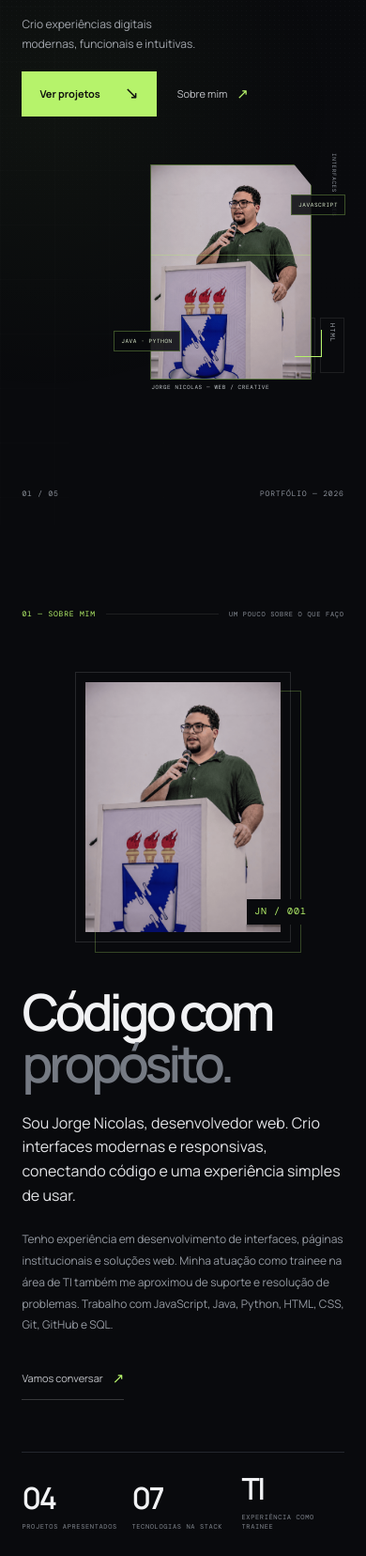
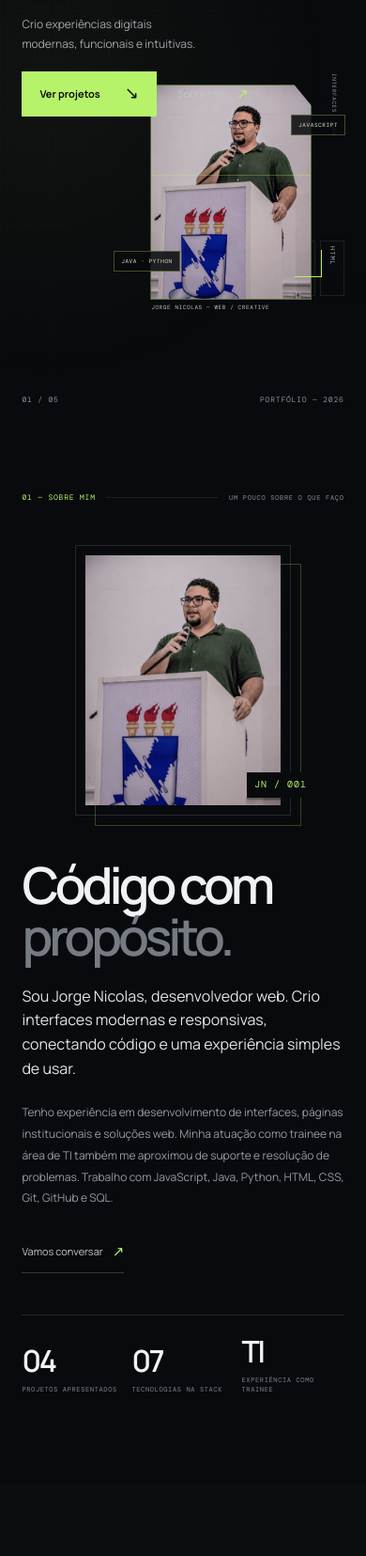
Before and after one commit to souzajorgenicolas-dev/portifolio, a plain HTML site: page index.html in a window 390 px wide. Shown: the part 341-1997 px from the top of the page at 94% size. Drawn offline with nearby package versions, Linux system fonts and the light colour scheme.

Commit message:
Refine styles for hero and about sections
Adjusted hero section dimensions and about layout padding and gap.

```diff
--- a/styles/main.css
+++ b/styles/main.css
@@ -1843,9 +1843,9 @@ button:focus-visible {
 
     .hero {
         padding-top: 18vh;
-        min-height: 900px;
-        height: 100svh;
-        max-height: 1050px
+        min-height: 760px;
+        height: min(100svh, 800px);
+        max-height: 800px
     }
 
     .hero-content {
@@ -1929,8 +1929,8 @@ button:focus-visible {
 
     .about-layout {
         grid-template-columns: 1fr;
-        gap: 38px;
-        padding: 55px 0
+        gap: 34px;
+        padding: 44px 0
     }
 
     .about-identity {
@@ -2193,3 +2193,9 @@ button:focus-visible {
     font-variant-emoji: text;
     font-family: var(--mono)
 }
+
+@media(max-width:650px) {
+    .about.section-pad {
+        padding-top: 64px
+    }
+}
```
